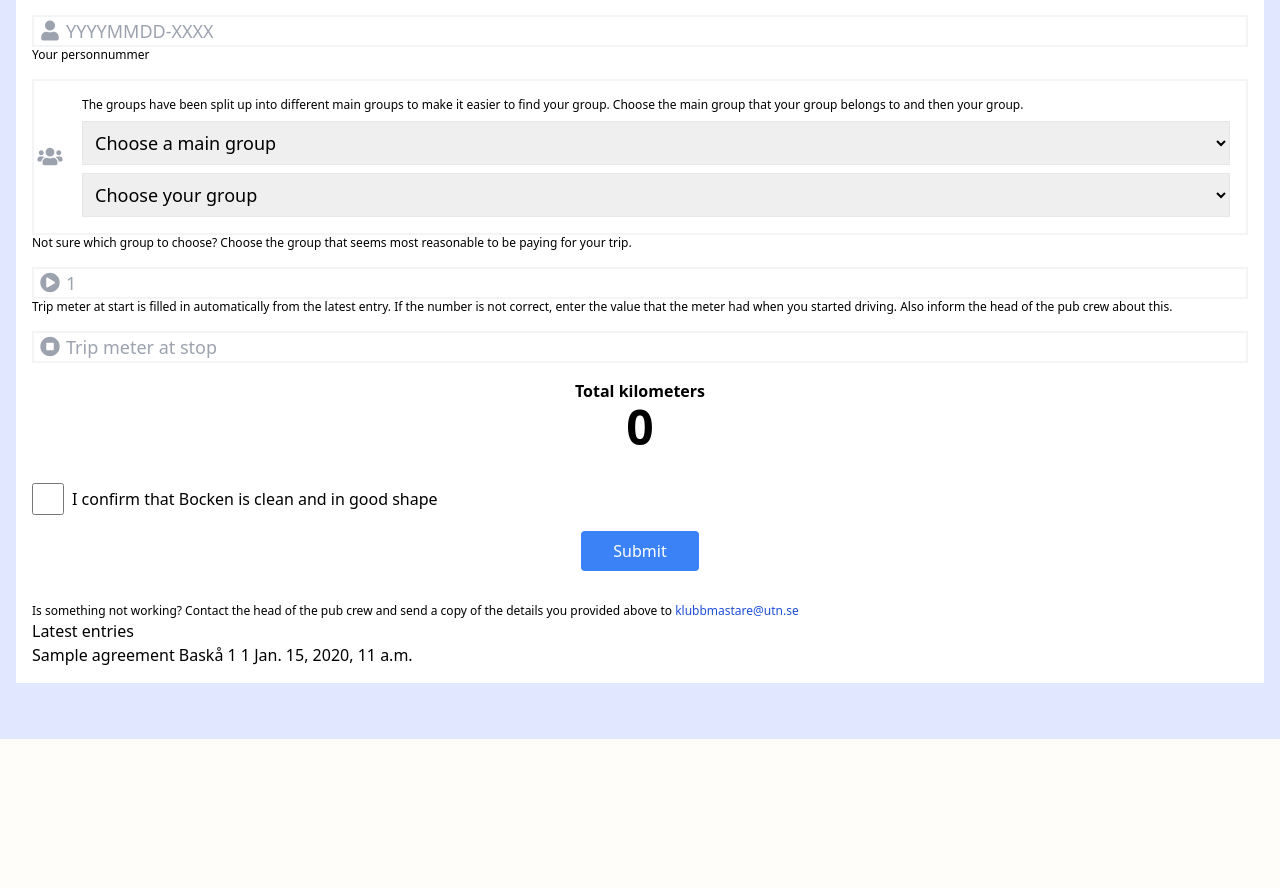
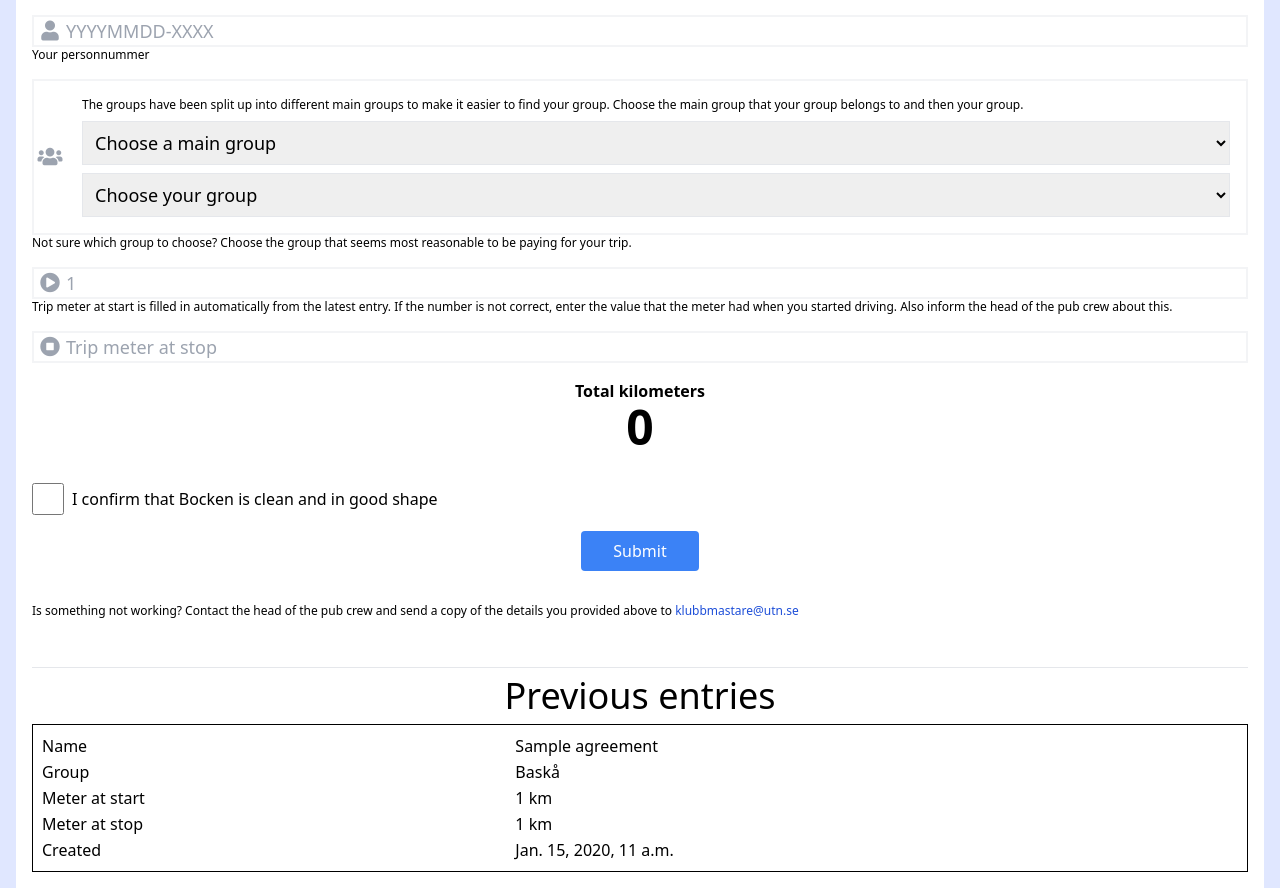
Before and after one commit to UTNkar/bocken, a Django app: page /add_entry/ in a window 1280 px wide. Shown: the part 61-949 px from the top of the page. Before the commit the page ends 800 px from the top, so only its background shows below. Run offline with Django 3.2, Linux system fonts and the light colour scheme; data comes from the database, SQL or seed files in the repository; tables that the repository leaves empty hold one stand-in row (values such as "Sample post"); some libraries are stand-ins or nearby versions.

Commit message:
styled the latest entries

```diff
--- a/src/bocken/models/journal_entry.py
+++ b/src/bocken/models/journal_entry.py
@@ -99,4 +99,4 @@ class JournalEntry(models.Model):
     @staticmethod
     def get_three_latest_entries():
         """Get the three latest entries."""
-        return JournalEntry.objects.reverse()[:3]
+        return JournalEntry.objects.order_by("-created")[:3]
--- a/src/bocken/templates/journalentry_create.html
+++ b/src/bocken/templates/journalentry_create.html
@@ -46,16 +46,36 @@
         <a class="text-blue-700" href="mailto:{{ klubbmastare_email }}">{{ klubbmastare_email }}</a>
     </p>
 </form>
-<h2>{% translate 'Latest entries' %}</h2>
-<div>
+
+<hr class="mt-12">
+
+<h2 class="mt-2 text-4xl text-center">{% translate 'Previous entries' %}</h2>
 {% for entry in three_latest_entries %}
-    {{ entry.agreement.name }}
-    {{ entry.group }}
-    {{ entry.meter_start }}
-    {{ entry.meter_stop }}
-    {{ entry.created }}
+<div class="border border-solid border-black mt-2 p-2">
+    <table class="w-full">
+        <tr>
+            <td>{% translate 'Name' %}</td>
+            <td>{{ entry.agreement.name }}</td>
+        </tr>
+        <tr>
+            <td>{% translate 'Group' %}</td>
+            <td>{{ entry.group }}</td>
+        </tr>
+        <tr>
+            <td>{% translate 'Meter at start' %}</td>
+            <td>{{ entry.meter_start }} km</td>
+        </tr>
+        <tr>
+            <td>{% translate 'Meter at stop' %}</td>
+            <td>{{ entry.meter_stop }} km</td>
+        </tr>
+        <tr>
+            <td>{% translate 'Created' %}</td>
+            <td>{{ entry.created }}</td>
+        </tr>
+    </table>
+</div>
 {% endfor %}
-</div>
 {% endblock %}
 {% block extra_js %}
 {{ block.super }}
```
